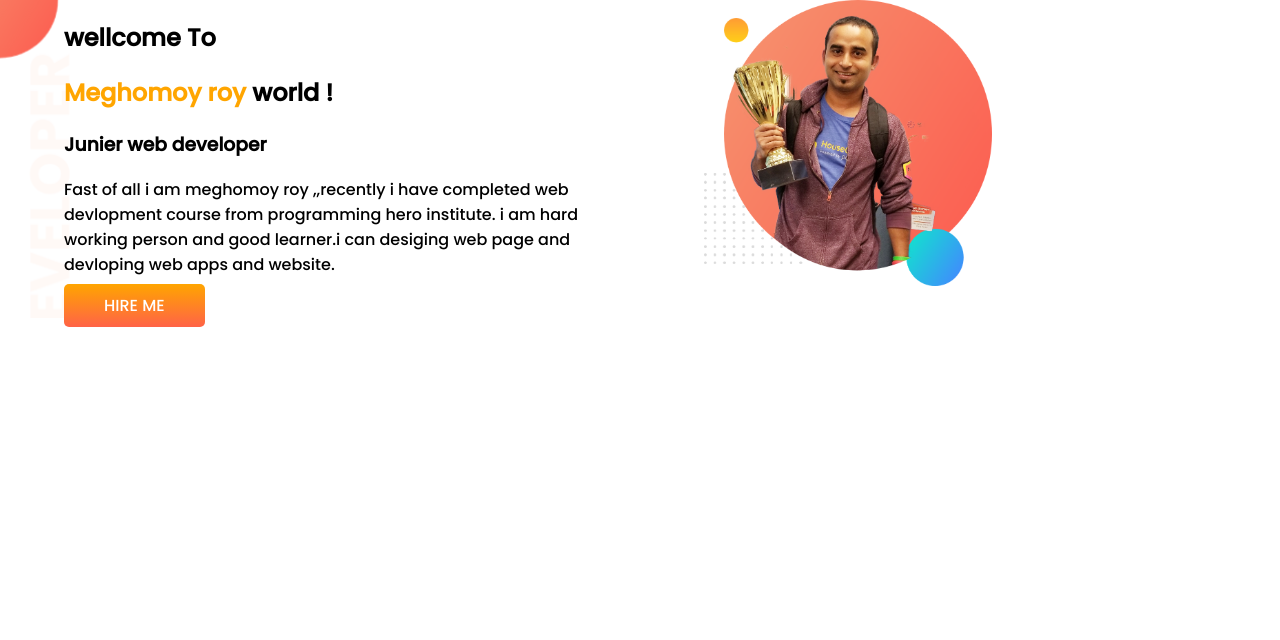
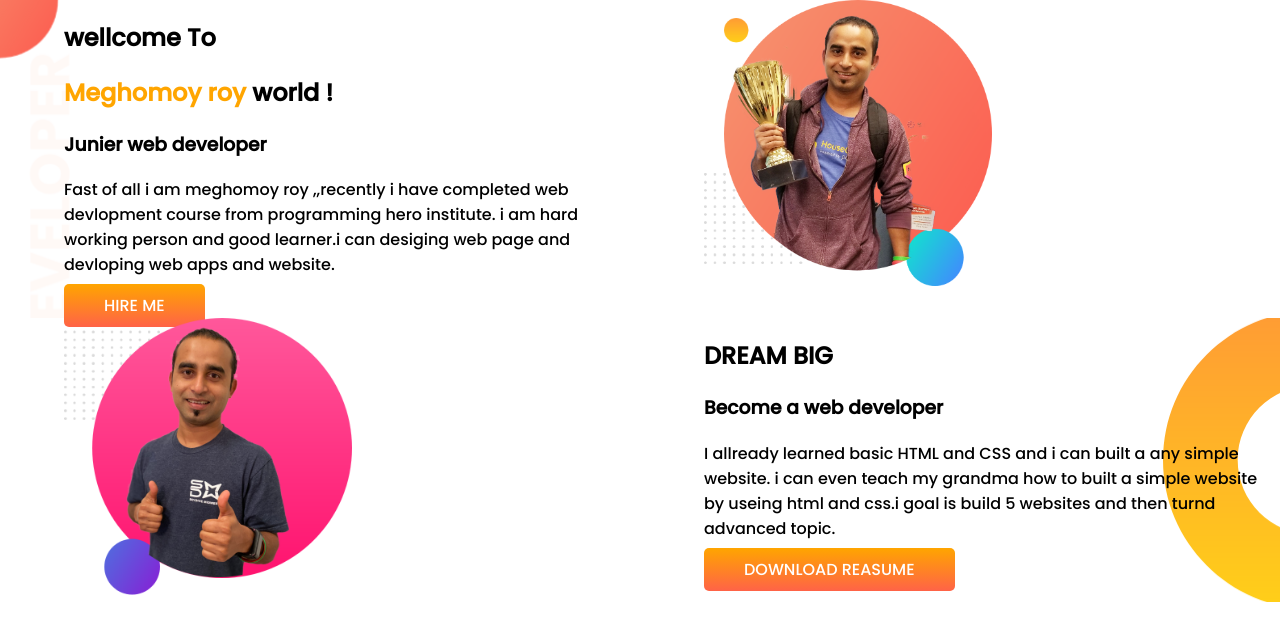
Before and after one commit to Meghomoy/meghomoy-portfolio, a plain HTML site: page index.html in a window 1280 px wide. Drawn offline with Linux system fonts and the light colour scheme.

Commit message:
dream added

```diff
--- a/index.html
+++ b/index.html
@@ -31,6 +31,19 @@
             <img src="images/jhankar.png" alt="">
         </div>
     </section>
+    <section class="dream-big">
+        <div class="half-width">
+            <img src="images/jhankar2.png" alt="">
+        </div>
+        <div class="half-width">
+            <h1>DREAM BIG</h1>
+            <h3>Become a web developer</h3>
+            <p>I allready learned basic HTML and CSS and i can built a any simple website. i can even teach my grandma
+                how to built a simple website by useing html and css.i goal is build 5 websites and then turnd advanced
+                topic. </p>
+            <a href="www.google.com" class="button-link">DOWNLOAD REASUME</a>
+        </div>
+    </section>
 
 </body>
 
--- a/style.css
+++ b/style.css
@@ -36,3 +36,9 @@ section {
     background-image: url(images/top-banner.png);
     background-repeat: no-repeat;
 }
+
+.dream-big {
+    background-image: url(images/dream-bg.png);
+    background-repeat: no-repeat;
+    background-position: right;
+}
```
